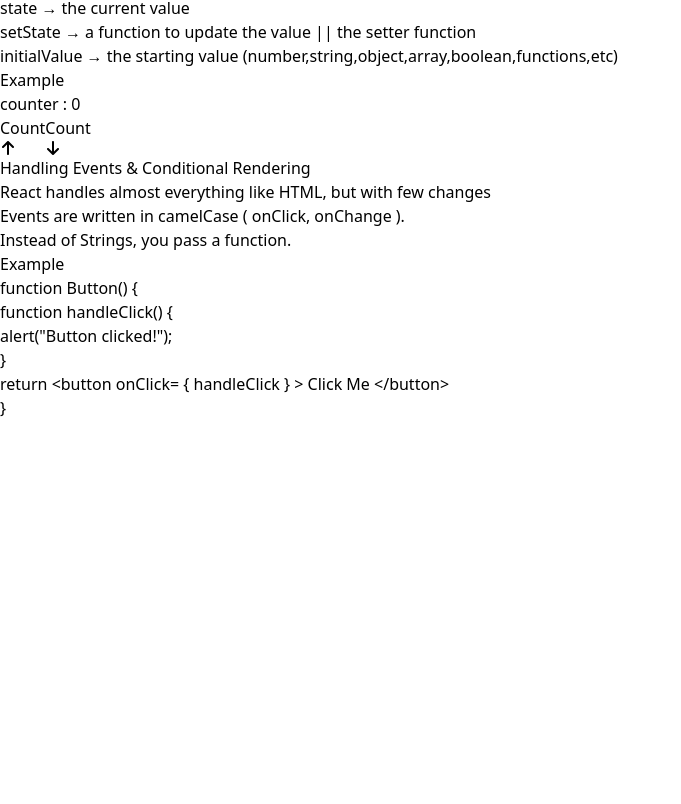
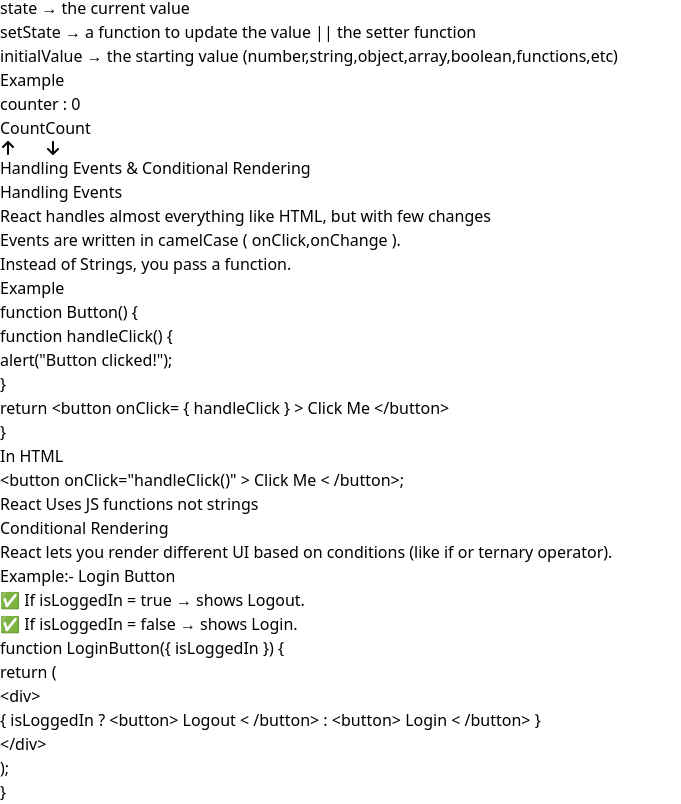
Before and after one commit to SidW111/React_Core, a React (Vite) app: page / in a window 1280 px wide. Shown: the part 1372-2176 px from the top of the page, without its empty margins (0-681 px from the left). Before the commit the page ends 1792 px from the top, so only its background shows below. Built offline with nearby package versions, Linux system fonts and the light colour scheme.

Commit message:
Event handling and conditional rendering

```diff
--- a/src/components/EventsnCond.tsx
+++ b/src/components/EventsnCond.tsx
@@ -1,11 +1,16 @@
 import Code from "./ReUsable/Code";
+import Highlight from "./ReUsable/HighLight";
 import Wrapper from "./ReUsable/Wrapper";
 
 export default function HandlingEventsnConditional() {
   return (
     <Wrapper title="Handling Events & Conditional Rendering">
+      <p className="text-2xl font-bold">Handling Events</p>
       <p>React handles almost everything like HTML, but with few changes</p>
-      <p>Events are written in camelCase ( onClick, onChange ).</p>
+      <p>
+        Events are written in camelCase ( <Highlight>onClick</Highlight>,
+        <Highlight>onChange</Highlight> ).
+      </p>
       <p>Instead of Strings, you pass a function.</p>
       <p className="font-bold">Example</p>
       <Code>
@@ -15,9 +20,46 @@ export default function HandlingEventsnConditional() {
         <p>{"}"}</p>
 
         <p>
-          return &lt;button onClick= {"{"} handleClick {"}"} &gt; Click Me
-          &lt;/button&gt;
+          return &lt;button{" "}
+          <span className="bg-green-600 text-center rounded-md  px-0.5 py-0.5 text-white">
+            onClick= {"{"} handleClick {"}"}
+          </span>{" "}
+          &gt; Click Me &lt;/button&gt;
         </p>
+        <p>{"}"}</p>
+      </Code>
+      <p className="font-bold">In HTML</p>
+      <Code>
+        &lt;button{"  "}
+        <span className="bg-green-600 text-center rounded-md  px-0.5 py-0.5 text-white">
+          onClick="handleClick()"
+        </span>{" "}
+        &gt; Click Me &lt; /button&gt;;
+      </Code>
+      <p>
+        React Uses JS <span className="font-bold">functions</span> not strings
+      </p>
+
+      <p className="text-2xl font-bold mt-2 mb-1">Conditional Rendering</p>
+      <p className="">
+        React lets you render different UI based on conditions (like if or
+        ternary operator).{" "}
+      </p>
+      <p className="font-bold">Example:- Login Button</p>
+      <p>✅ If isLoggedIn = true → shows Logout.</p>
+      <p>✅ If isLoggedIn = false → shows Login.</p>
+      <Code>
+        <p>
+          function LoginButton({"{"} isLoggedIn {"}"}) {"{"}
+        </p>
+        <p>return (</p>
+        <p> &lt;div&gt; </p>
+        <p>
+          {"{"} isLoggedIn ? &lt;button&gt; Logout &lt; /button&gt; :
+          &lt;button&gt; Login &lt; /button&gt; {"}"}
+        </p>
+        <p> &lt;/div&gt; </p>
+        <p>);</p>
         <p>{"}"}</p>
       </Code>
     </Wrapper>
--- a/src/components/ReUsable/Code.tsx
+++ b/src/components/ReUsable/Code.tsx
@@ -2,6 +2,6 @@ import type { ReactNode } from "react";
 
 export default function Code({ children }: { children: ReactNode }) {
   return (
-    <div className="bg-gray-900 text-white p-3 rounded-xl mt-2">{children}</div>
+    <div className="bg-gray-900 text-white p-3 rounded-xl mt-2 mb-2">{children}</div>
   );
 }
--- a/src/components/ReUsable/HighLight.tsx
+++ b/src/components/ReUsable/HighLight.tsx
@@ -1,7 +1,5 @@
 import type { ReactNode } from "react";
 
-export default function Highlight({children}:{children:ReactNode}){
-return <span className="bg-gray-200 px-2 py-1 rounded-md">
-    {children}
-</span>
+export default function Highlight({ children }: { children: ReactNode }) {
+  return <span className="bg-gray-200 px-2 py-0.5 rounded-md">{children}</span>;
 }
```
